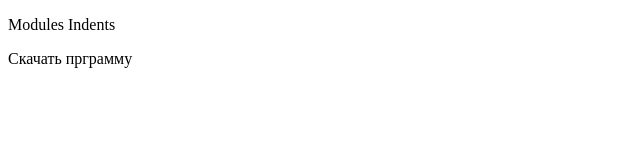
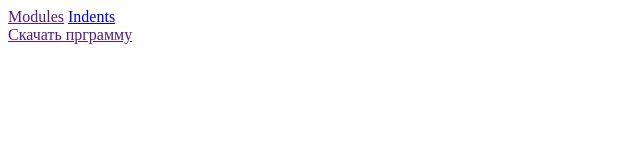
Before and after one commit to Nastya-Shadow499/pract3, a plain HTML site: page index.html in a window 1280 px wide. Shown: the whole page, without its empty margins (0-640 px from the left). Drawn offline with Linux system fonts and the light colour scheme.

Commit message:
изменения

```diff
--- a/index.html
+++ b/index.html
@@ -6,7 +6,13 @@
     <title>Document</title>
 </head>
 <body>
-    <p><a>Modules Indents</a></p>
-    <p><a>Скачать прграмму</a></p>
+<div>
+    <a href="">Modules</a>
+    <a href="article.html">Indents</a>
+</div>
+<div>
+    <a href="">Скачать прграмму</a>
+</div>
+
 </body>
 </html>
```
Also changed, not shown: article.html (+2 -4 lines).
